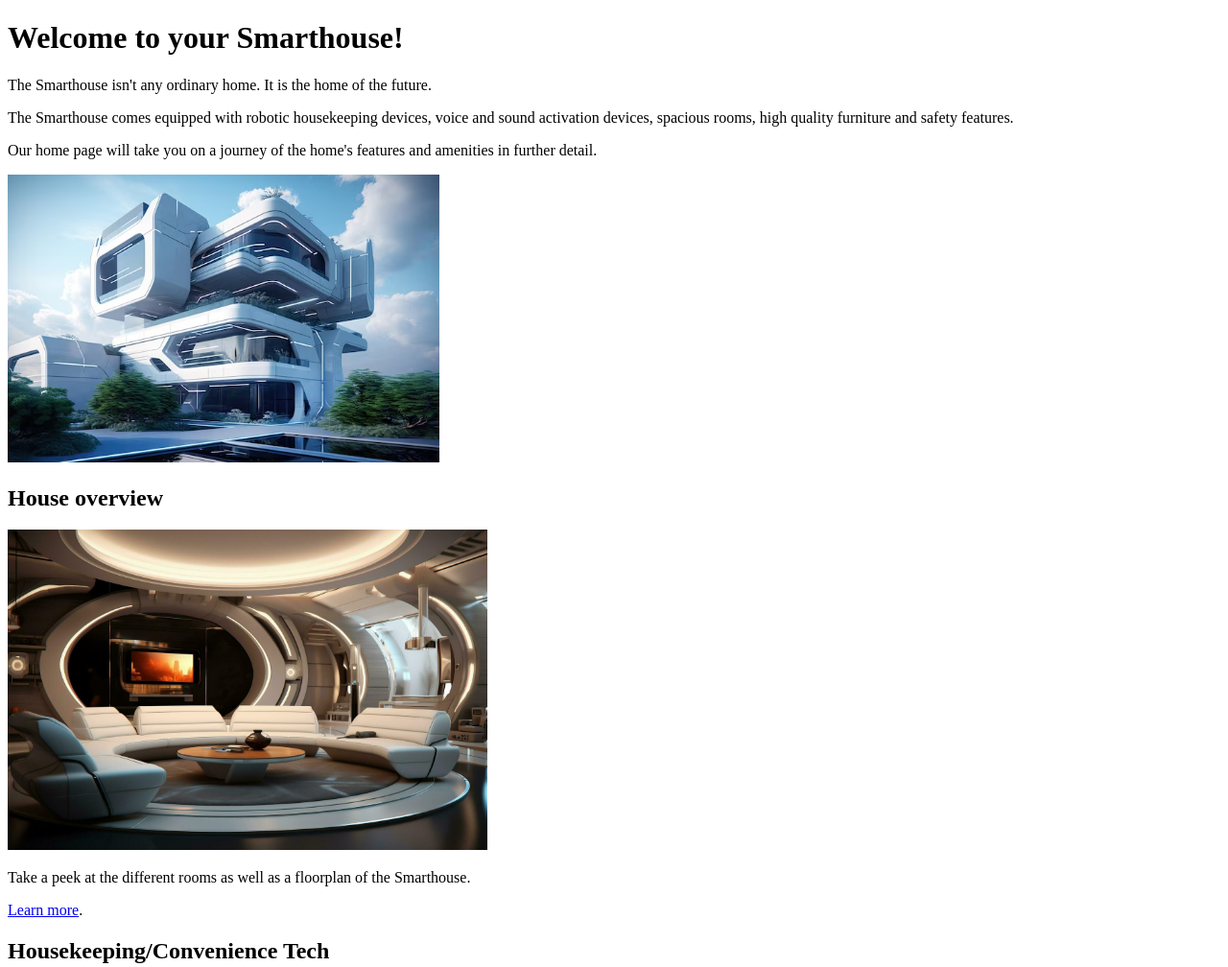
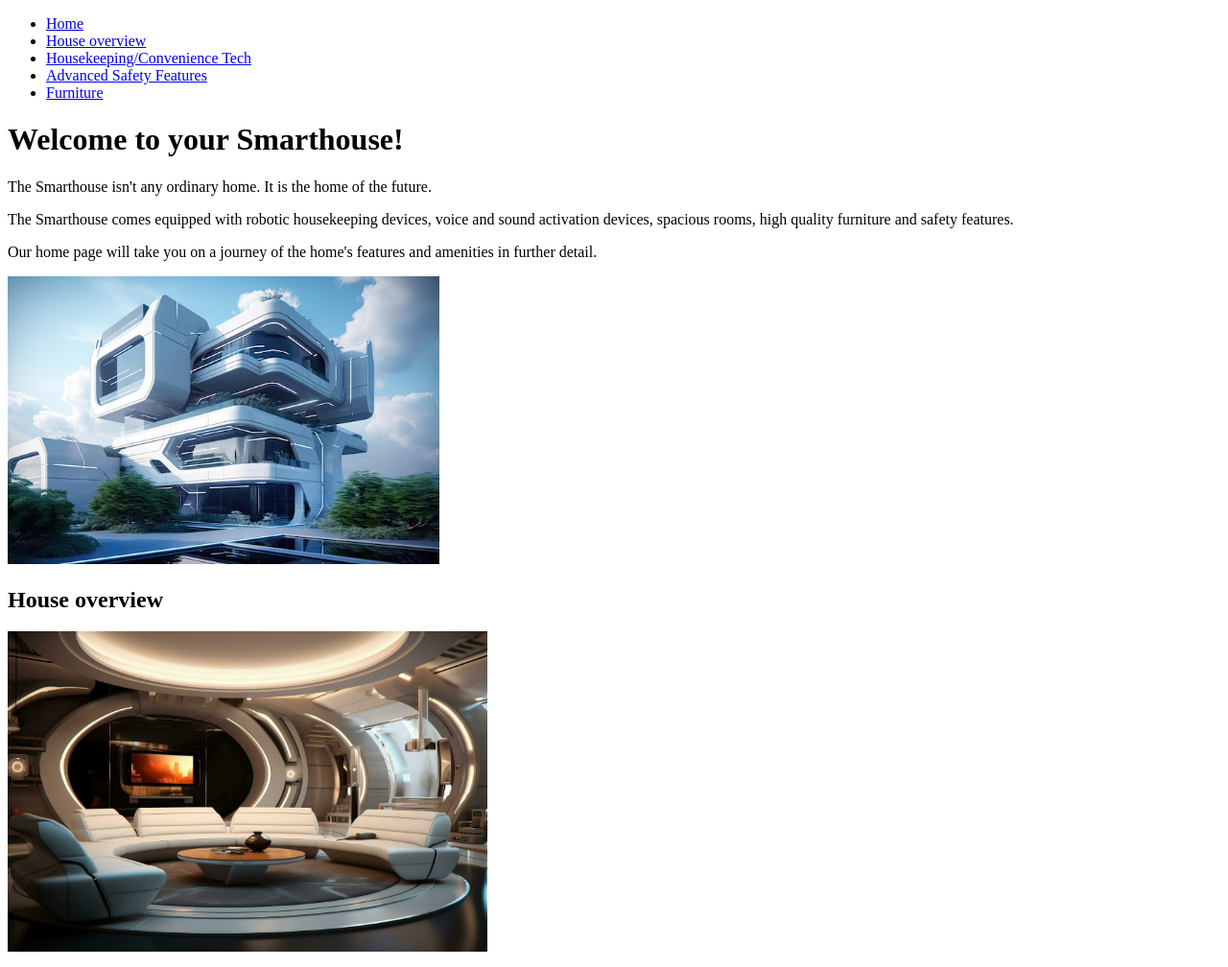
Before and after one commit to LukasDekan/smart-home-content, a plain HTML site: page index.html in a window 1280 px wide. Shown: the top 1008 px of the page at 96% size. Drawn offline with Linux system fonts and the light colour scheme.

Commit message:
last last update

```diff
--- a/index.html
+++ b/index.html
@@ -5,7 +5,19 @@
         <meta charset='UTF-8'/>
 
     </head>
+
     <body>
+        <header>
+            <nav>
+                <ul>
+                    <li><a href="/index.html">Home</a></li>
+                    <li><a href="/overview/house-overview-page.html">House overview</a></li>
+                    <li><a href="/tech/hkeeping_convenience-page.html">Housekeeping/Convenience Tech</a></li>
+                    <li><a href="/safety/safety-features.html">Advanced Safety Features</a></li>
+                    <li><a href="/furniture/furniture-page.html">Furniture</a></li>
+                </ul>
+            </nav>
+        </header>
         <h1> Welcome to your Smarthouse! </h1>
         <p>The Smarthouse isn't any ordinary home. It is the home of the future.</p>
         <p>The Smarthouse comes equipped with robotic housekeeping devices, voice and sound activation devices, spacious rooms, high quality furniture and safety features. </p>
```
